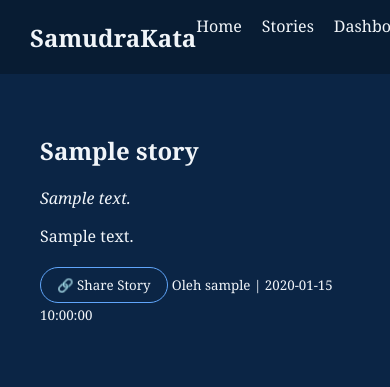
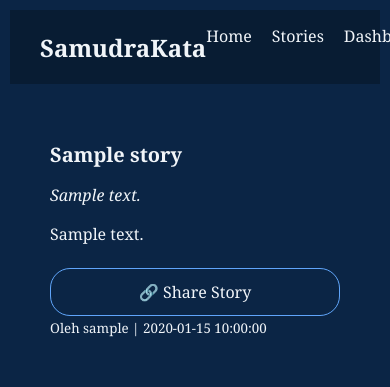
Before and after one commit to FOREVER8-dev/SamudraKata, a Flask app: a page that uses templates/base.html in a window 390 px wide; the page is wider, and only the part inside the window is pictured. Shown: the top 387 px of that part. Run offline with Flask 3, Linux system fonts and the light colour scheme; the visitor is signed in with stand-in values (Sample User, id 1); tables that the repository leaves empty hold one stand-in row (values such as "Sample post").

Commit message:
Update style.css

```diff
--- a/static/css/style.css
+++ b/static/css/style.css
@@ -163,3 +163,47 @@ small a:hover {
     color: white !important; /* jadi warna putih */
     opacity: 0.6;
 }
+
+/* tampilan mobile */
+@media screen and (max-width: 768px) {
+    body {
+        padding: 10px;
+        font-size: 16px;
+    }
+
+    h1 {
+        font-size: 24px;
+    }
+
+    h2 {
+        font-size: 20px;
+    }
+
+    h3 {
+        font-size: 18px;
+    }
+
+    .story {
+        padding: 15px;
+        margin: 10px 0;
+        word-wrap: break-word; /* biar teks nggak overflow */
+    }
+
+    .story-content {
+        font-size: 16px;
+        line-height: 1.6;
+    }
+
+    /* Buat tabel/konten lebar */
+    pre, code, .scrollable {
+        overflow-x: auto;
+        max-width: 100%;
+    }
+
+    /* Tombol share */
+    .share-btn {
+        width: 100%;
+        padding: 12px;
+        font-size: 16px;
+    }
+}
```
